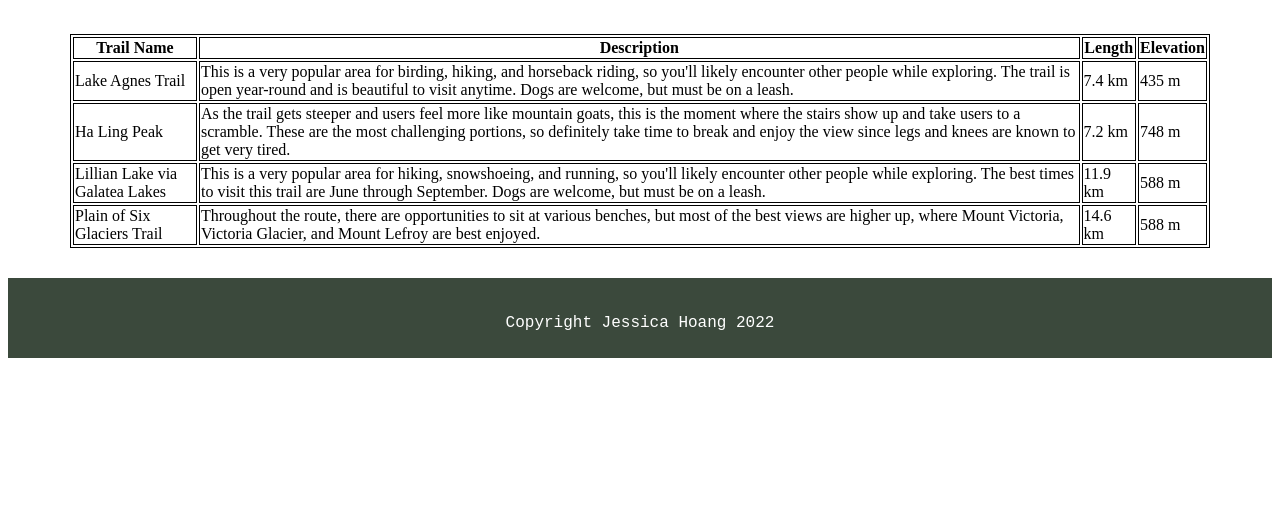
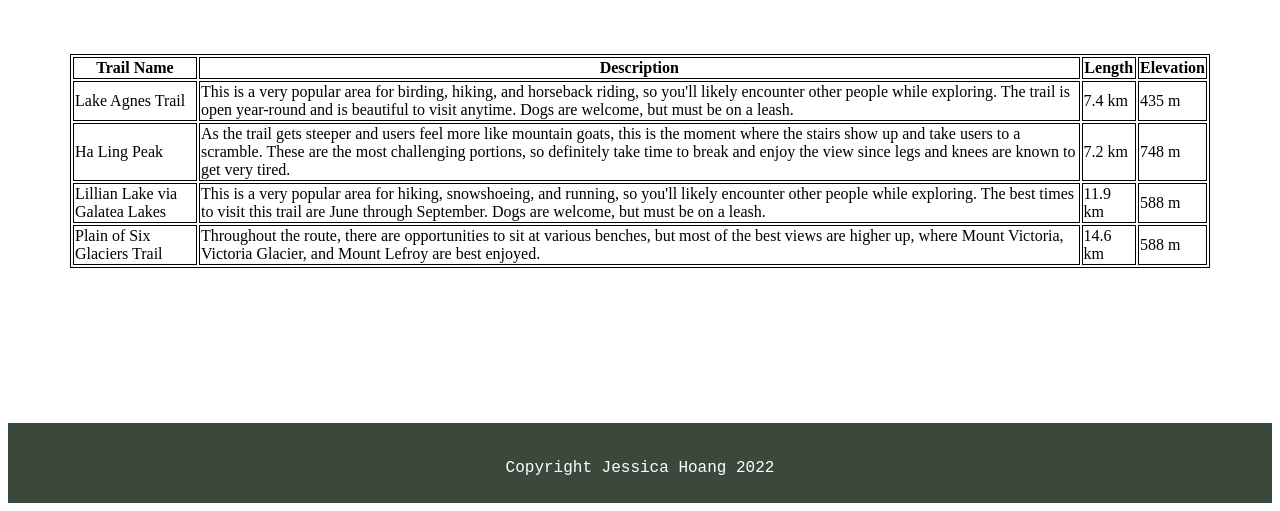
Before and after one commit to jessicahoang1/jessicahoang1.github.io, a plain HTML site: page trails.html in a window 1280 px wide. Shown: the part 304-815 px from the top of the page. Drawn offline with Linux system fonts and the light colour scheme.

Commit message:
Update style.css

```diff
--- a/style.css
+++ b/style.css
@@ -198,8 +198,8 @@
 }
 
 .trail-section .container .trail-item {
-    padding-top: 30px;
-    padding-bottom: 30px;
+    padding-top: 50px;
+    padding-bottom: 155px;
 }
 .trail-section .container .trail-item table, th, td {
     border: 1px solid black;
@@ -283,11 +283,13 @@
     color:#3B493C;
     font-family: 'Courier New', Courier, monospace;
     font-size: 40px;
+    margin-top: 50px;
 }
 
 .content-section .container .content-title p {
     font-family: 'Courier New', Courier, monospace;
     font-size: 20px;
+    margin-bottom: 245px;
 }
 
 /* end section */
```
